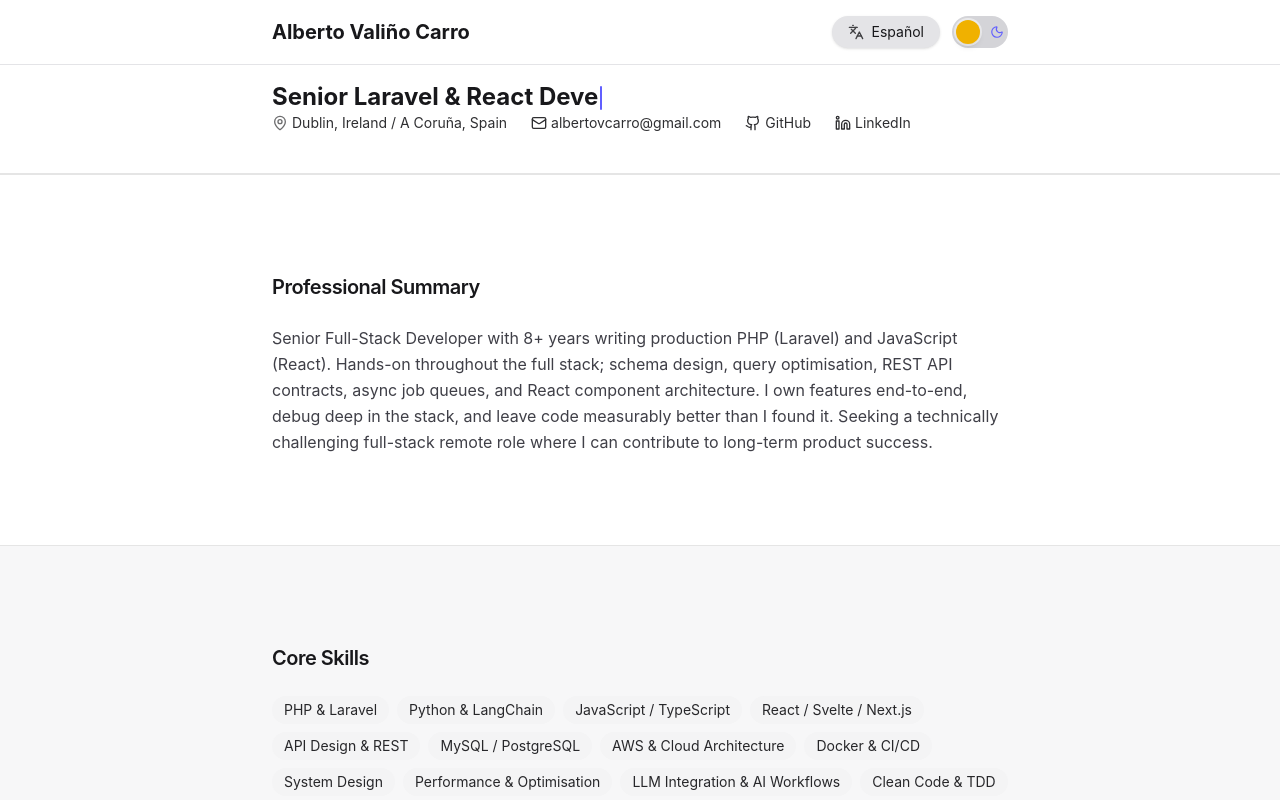
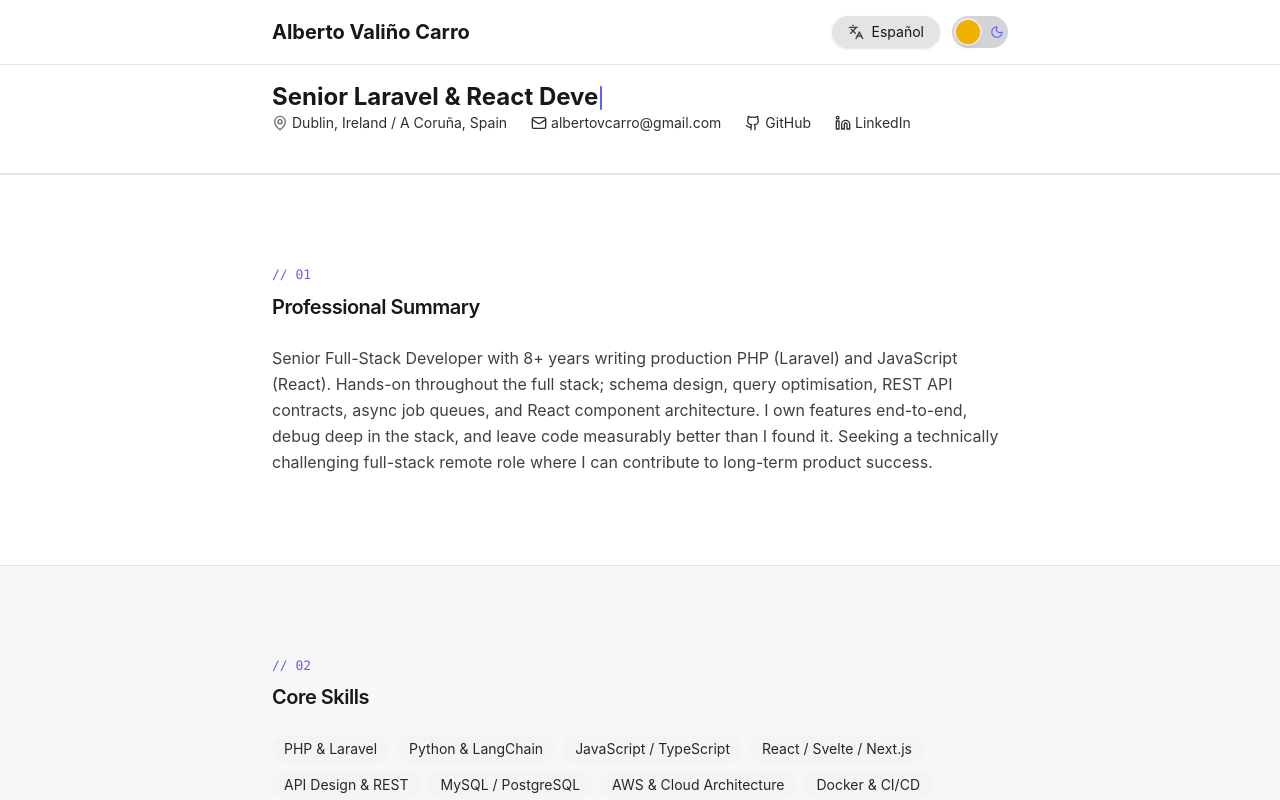
Before and after one commit to albertovalinocarro/albertovalinocarro.github.io, a React (Vite) app: page / in a window 1280 px wide. Shown: the top 800 px of the page. Built offline with nearby package versions, Linux system fonts and the light colour scheme; no server answers.

Commit message:
Add monospace section index labels above each section heading
Renders a small `// 01`–`// 08` tag in indigo above each <h2> using
font-mono at 13px. Label is aria-hidden (decorative only), spaced 8px
below via mb-2, with section mt-2 removed since the label now anchors
the block.

```diff
--- a/src/components/Section.tsx
+++ b/src/components/Section.tsx
@@ -25,7 +25,10 @@ export function Section({ id, title, children, index = 0 }: SectionProps) {
       transition={{ duration: 0.4, ease: "easeOut" }}
     >
       <div className="mx-auto max-w-3xl px-4 py-[90px]">
-        <h2 className="text-xl font-semibold tracking-tight mt-2 mb-6">{title}</h2>
+        <p className="font-mono text-[13px] text-indigo-500 dark:text-indigo-400 mb-2 select-none" aria-hidden="true">
+          {`// ${String(index + 1).padStart(2, "0")}`}
+        </p>
+        <h2 className="text-xl font-semibold tracking-tight mt-0 mb-6">{title}</h2>
         <div className="space-y-3">{children}</div>
       </div>
     </motion.section>
```
